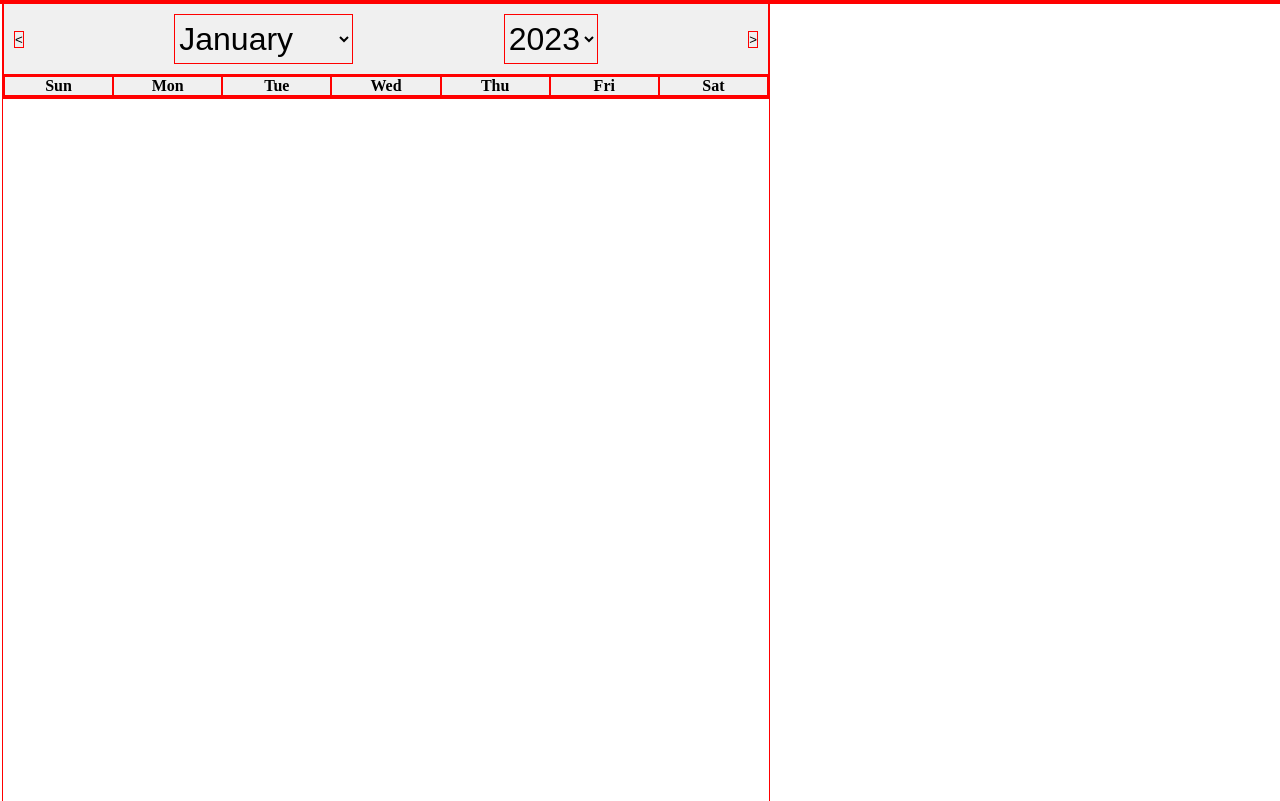
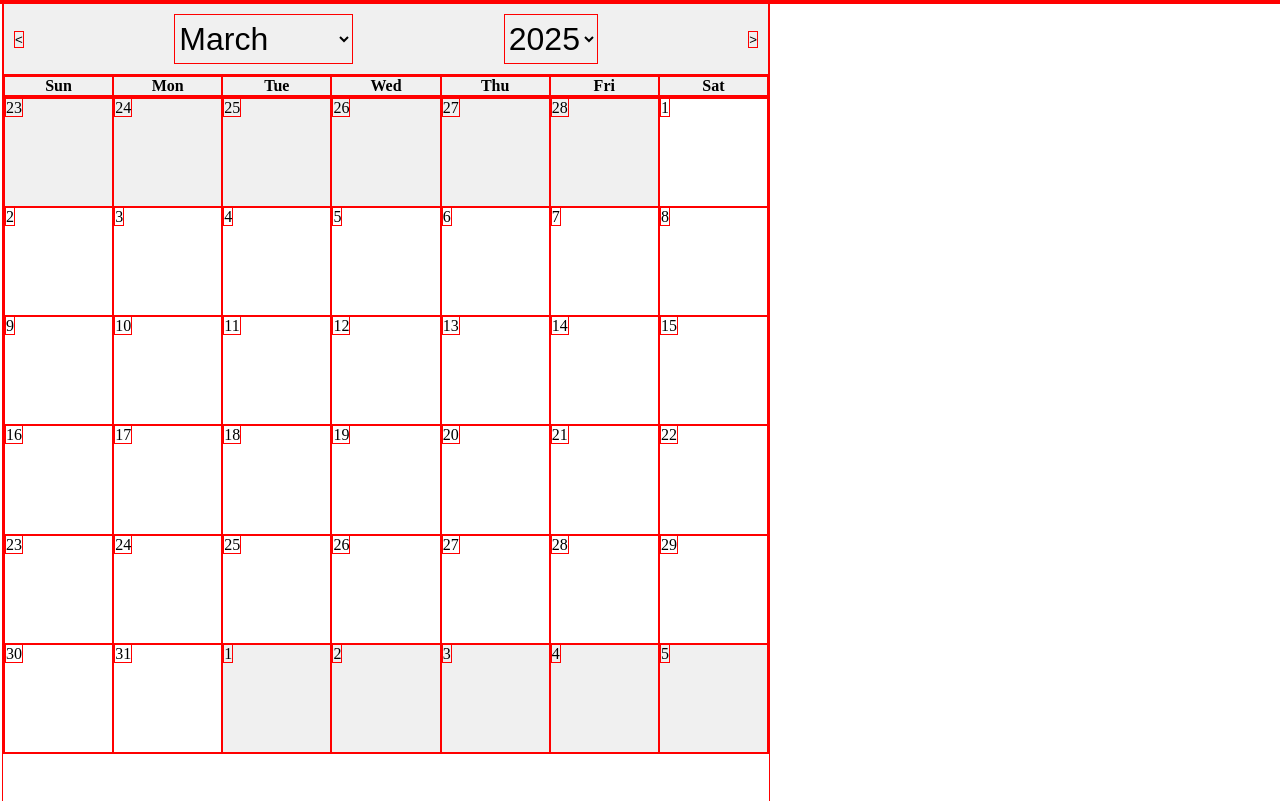
Before and after one commit to safetyWhat/familyCalendar, a plain HTML site: page index.html in a window 1280 px wide. Drawn offline with Linux system fonts and the light colour scheme.

Commit message:
Complete rendering of month with prev and next days Add ability to navigate to previous and next months Add some basic styles for the calendar

```diff
--- a/css/styles.css
+++ b/css/styles.css
@@ -30,3 +30,13 @@
     font-weight: bold;
     background-color: #f0f0f0;
 }
+#month_container {
+    display: grid;
+    grid-template-columns: repeat(7, 1fr);
+}
+.prev-month, .next-month {
+    background-color: #f0f0f0;
+}
+.calendar-day {
+    aspect-ratio: 1/1;
+}
--- a/js/script.js
+++ b/js/script.js
@@ -0,0 +1,91 @@
+const calContainer = document.getElementById('calendar_container');
+const prevMthBtn = document.getElementById('prev_month');
+const nextMthBtn = document.getElementById('next_month');
+const mthSelect = document.getElementById('month_selector');
+const yearSelect = document.getElementById('year_selector');
+const mthContainer = document.getElementById('month_container');
+const currentDate = new Date();
+
+const renderMonth = (month, year) => {
+    const firstDay = new Date(year, month, 1);
+    const lastDay = new Date(year, month + 1, 0);
+    //Determine the number of days from the previous month to display
+    const daysFromPrevMonth = firstDay.getDay();
+    if (daysFromPrevMonth > 0) {
+        const prevMonth = new Date(year, month - 1);
+        const prevMonthLastDay = new Date(year, month, 0).getDate();
+
+        for (let i = prevMonthLastDay - daysFromPrevMonth + 1; i <= prevMonthLastDay; i++) {
+            createDayElement(mthContainer, prevMonth.getFullYear(), prevMonth.getMonth(), i, 'prev-month');
+        }
+    }
+    //Render the current month
+    for (let i = 1; i <= lastDay.getDate(); i++) {
+        createDayElement(mthContainer, year, month, i);
+    }
+    //Determine the number of days from the next month to display
+    const daysFromNextMonth = 6 - lastDay.getDay();
+    if (daysFromNextMonth > 0) {
+        const nextMonth = new Date(year, month + 1);
+        for (let i = 1; i <= daysFromNextMonth; i++) {
+            createDayElement(mthContainer, nextMonth.getFullYear(), nextMonth.getMonth(), i, 'next-month');
+        }
+    }
+};
+
+const createDayElement = (container, year, month, day, additionalClass) => {
+    const date = new Date(year, month, day);
+    const dayElement = document.createElement('div');
+    dayElement.className = `calendar-day ${additionalClass}`;
+    dayElement.dataset.year = year;
+    dayElement.dataset.month = month;
+    dayElement.dataset.day = day;
+
+    const dayNumber = document.createElement('span');
+    dayNumber.textContent = day;
+    dayElement.appendChild(dayNumber);
+    container.appendChild(dayElement);
+};
+// Load the current month
+renderMonth(currentDate.getMonth(), currentDate.getFullYear());
+mthSelect.value = currentDate.getMonth();
+yearSelect.value = currentDate.getFullYear();
+
+// Event listeners for month and year selection
+mthSelect.addEventListener('change', (e) => {
+    const selectedMonth = parseInt(e.target.value);
+    const selectedYear = parseInt(yearSelect.value);
+    mthContainer.innerHTML = '';
+    renderMonth(selectedMonth, selectedYear);
+});
+yearSelect.addEventListener('change', (e) => {
+    const selectedMonth = parseInt(mthSelect.value);
+    const selectedYear = parseInt(e.target.value);
+    mthContainer.innerHTML = '';
+    renderMonth(selectedMonth, selectedYear);
+});
+// Event listeners for previous and next month buttons
+prevMthBtn.addEventListener('click', () => {
+    const selectedMonth = parseInt(mthSelect.value);
+    const selectedYear = parseInt(yearSelect.value);
+    if (selectedMonth === 0) {
+        mthSelect.value = 11;
+        yearSelect.value = selectedYear - 1;
+    } else {
+        mthSelect.value = selectedMonth - 1;
+    }
+    mthContainer.innerHTML = '';
+    renderMonth(parseInt(mthSelect.value), parseInt(yearSelect.value));
+});
+nextMthBtn.addEventListener('click', () => {
+    const selectedMonth = parseInt(mthSelect.value);
+    const selectedYear = parseInt(yearSelect.value);
+    if (selectedMonth === 11) {
+        mthSelect.value = 0;
+        yearSelect.value = selectedYear + 1;
+    } else {
+        mthSelect.value = selectedMonth + 1;
+    }
+    mthContainer.innerHTML = '';
+    renderMonth(parseInt(mthSelect.value), parseInt(yearSelect.value));
+});
```
